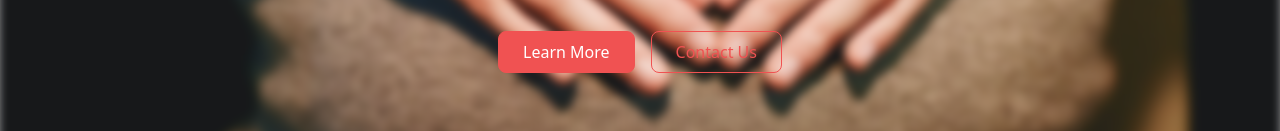
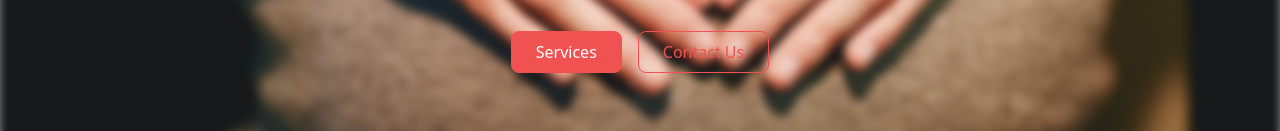
Before and after one commit to AbhinavJaiju/mothers-embrace, a React (Vite) app: page / in a window 1280 px wide. Shown: the part 470-601 px from the top of the page. Built offline with nearby package versions, Linux system fonts and the light colour scheme.

Commit message:
Added navigation to services

```diff
--- a/src/components/MainBanner.tsx
+++ b/src/components/MainBanner.tsx
@@ -32,7 +32,7 @@ const MainBanner = () => {
         </span>
         <div className="mt-6 flex gap-4">
           <button className="rounded-lg border border-red-500 bg-red-500 px-6 py-2 text-white transition duration-300 hover:border-white hover:bg-white hover:text-red-600">
-            <a href="#about"> Learn More </a>
+            <a href="#services"> Services </a>
           </button>
           <button className="rounded-lg border border-red-500 px-6 py-2 text-red-500 transition duration-300 hover:bg-red-500 hover:text-white">
             <a href="#contact"> Contact Us </a>
--- a/src/components/services.tsx
+++ b/src/components/services.tsx
@@ -5,7 +5,7 @@ import mother from "../assets/mother.jpg";
 
 const Services = () => {
   return (
-    <div className="item-center flex w-full flex-col justify-center gap-4 bg-gray-100 px-8 py-12 md:gap-6">
+    <div className="item-center flex w-full flex-col justify-center gap-4 bg-gray-100 px-8 py-12 md:gap-6" id="services">
       <p className="mb-6 max-w-3xl border-b border-red-300 pb-4 pt-8 text-center text-2xl italic text-gray-500 sm:text-3xl md:text-4xl">
         Our Services
       </p>
```
